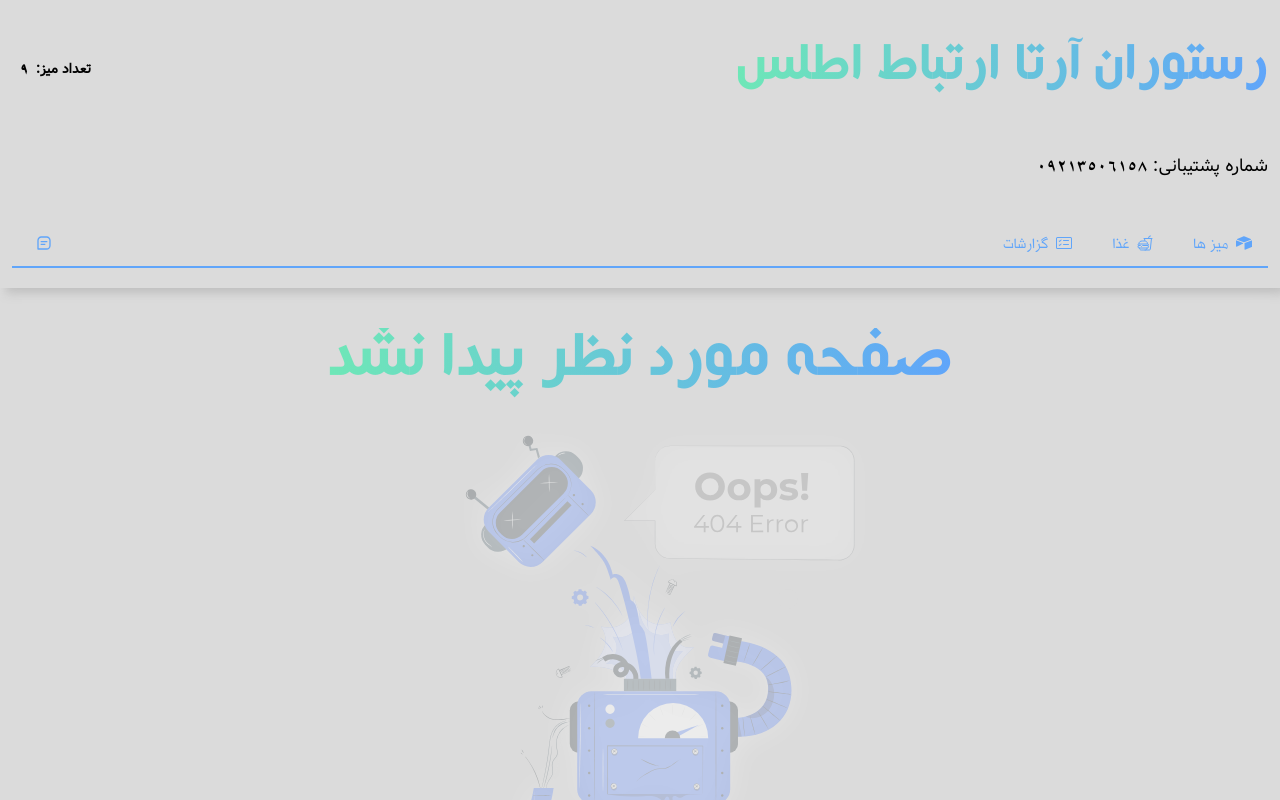
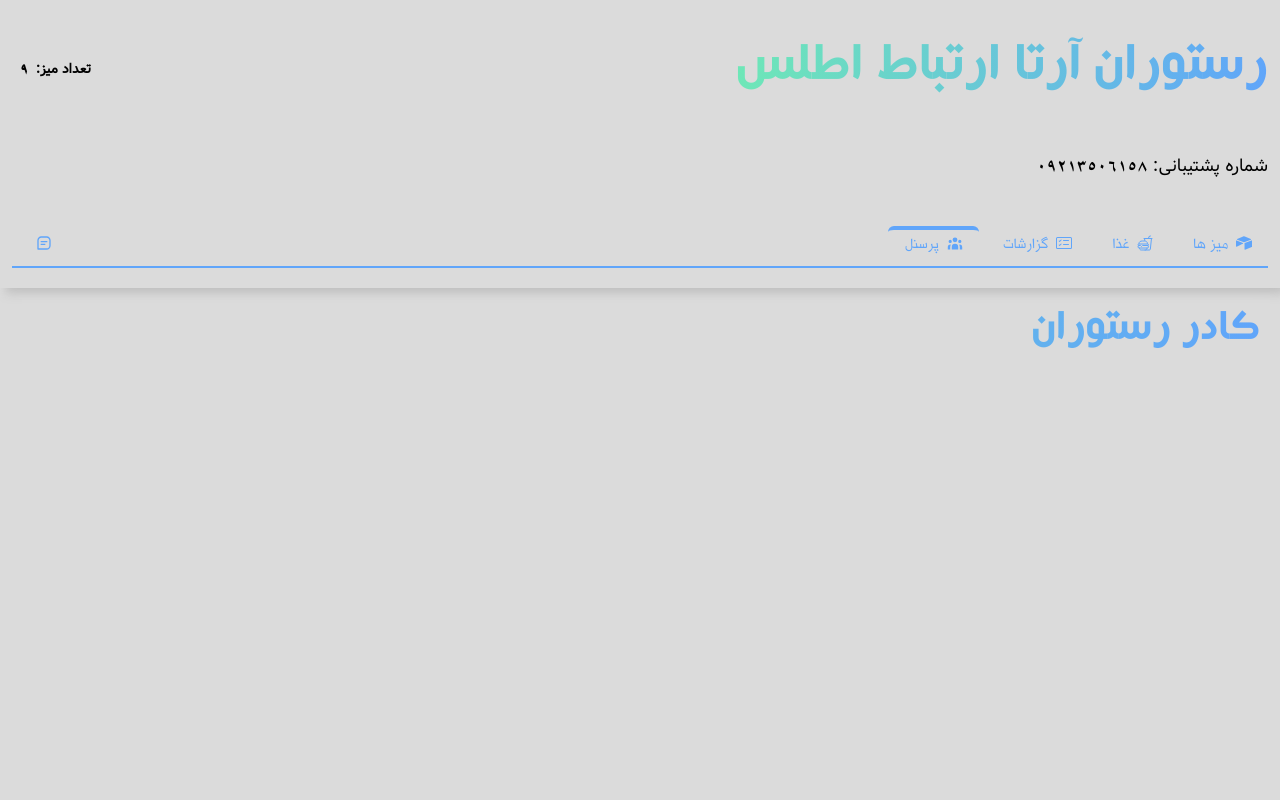
Before and after one commit to armin-bkh/restaurant-hamrah, a React (Create React App) app: page /manage/personnel in a window 1280 px wide. Shown: the top 800 px of the page. Built offline with nearby package versions, Linux system fonts and the light colour scheme; data requests are answered from the project's data file; what react-toast-notifications would draw is missing.

Commit message:
create Personnel route

```diff
--- a/src/Components/ManageNavigation/ManageNavigation.jsx
+++ b/src/Components/ManageNavigation/ManageNavigation.jsx
@@ -3,11 +3,13 @@ import { BiMessageSquareDetail } from 'react-icons/bi';
 import { SiAirtable } from 'react-icons/si';
 import { IoFastFoodOutline } from 'react-icons/io5';
 import { BsCardChecklist } from 'react-icons/bs';
+import { HiUserGroup } from 'react-icons/hi';
 
 const links = [
   { title: "میز ها", to: "/manage/manage-tables", icon: <SiAirtable className={`inline ml-2`}/> },
   { title: "غذا", to: "/manage/manage-products", icon: <IoFastFoodOutline className={`inline ml-2`}/>  },
   { title: "گزارشات", to: "/manage/report", icon: <BsCardChecklist className={`inline ml-2`}/>  },
+  { title: "پرسنل", to: "/manage/personnel", icon: <HiUserGroup className={`inline ml-2`}/>  },
   { title: <BiMessageSquareDetail className={`inline`}/>, to: "/manage", exact:true},
 ];
 
--- /dev/null
+++ b/src/Components/Personnel/Personnel.jsx
@@ -0,0 +1,11 @@
+const Personnel = () => {
+    return (
+        <main className={`min-h-screen p-5`}>
+            <section>
+                <h1 className={`color-gradient text-5xl Casablanca`}>کادر رستوران</h1>
+            </section>
+        </main>
+     );
+}
+
+export default Personnel;
--- a/src/Routes/Routes.js
+++ b/src/Routes/Routes.js
@@ -14,6 +14,7 @@ import NotFoundPage from "../Pages/NotFoundPage";
 import NotFound from "../Components/NotFound/NotFound";
 import ContactPage from '../Pages/ContactPage';
 import Reports from "../Components/Reports/Reports";
+import Personnel from "../Components/Personnel/Personnel";
 
 export const routes = [
     {path: '/', component: HomePage, exact: true},
@@ -31,6 +32,7 @@ export const manageRoutes = [
     {path: '/manage/manage-tables', component: ManageTable, exact: true},
     {path: '/manage/manage-products', component: ManageProducts,},
     {path: '/manage/report', component: Reports, exact: true},
+    {path: '/manage/personnel', component: Personnel, exact: true},
     {path: "*", component: NotFound},
 ]
 
```
